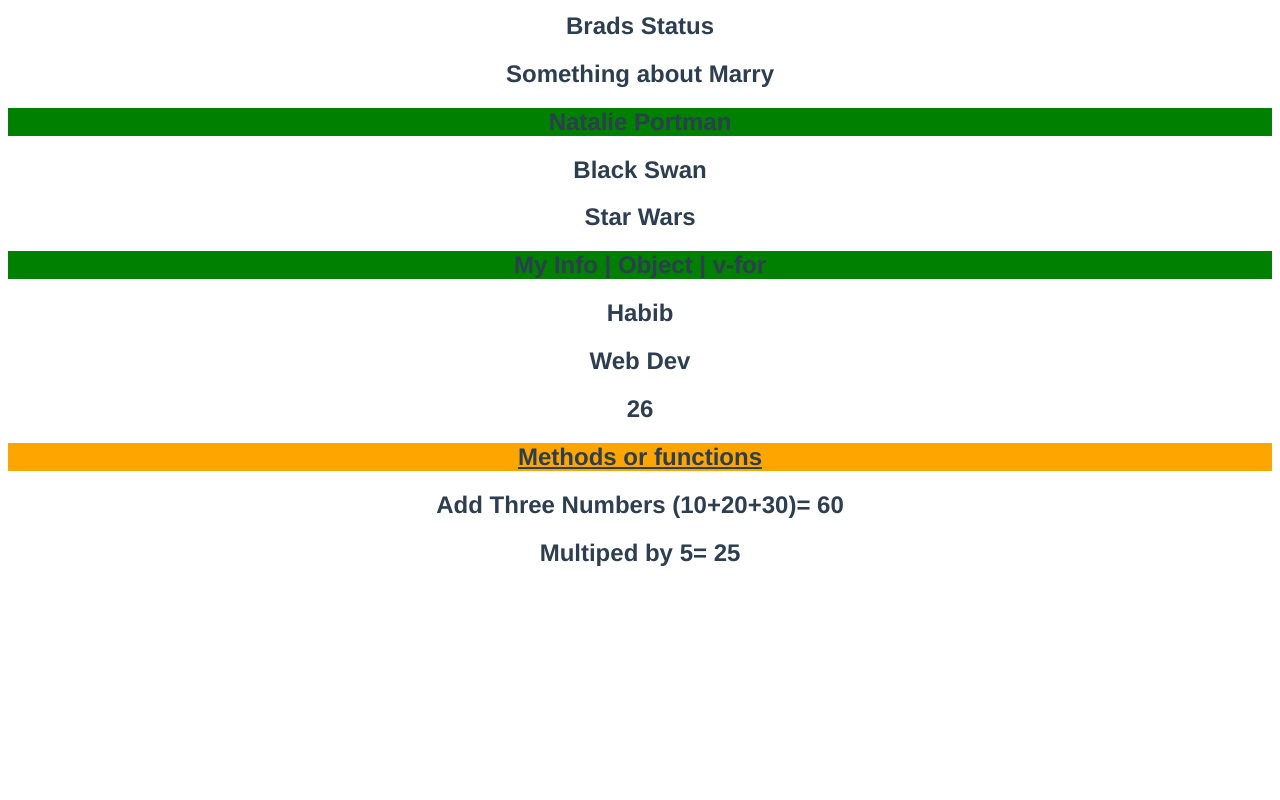
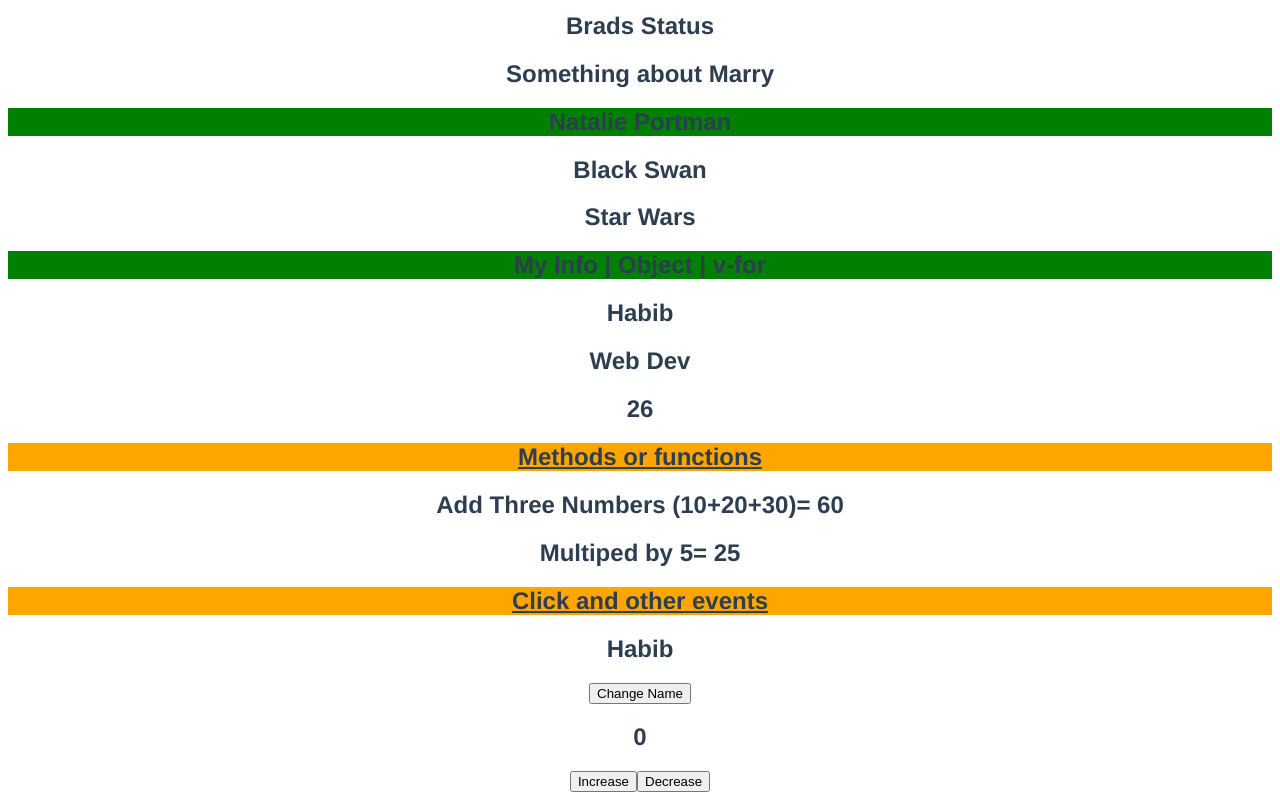
Before and after one commit to habib24457/hello-world-vue-cli, a Vue app: page / in a window 1280 px wide. Shown: the part 1762-2562 px from the top of the page. Before the commit the page ends 2349 px from the top, so only its background shows below. Built offline with nearby package versions, Linux system fonts and the light colour scheme.

Commit message:
Click Event in vue

```diff
--- a/src/App.vue
+++ b/src/App.vue
@@ -63,6 +63,15 @@
     <h2>Add Three Numbers (10+20+30)= {{add(10,20,30)}}</h2>
     <h2>Multiped by 5= {{baseMultiplier(5 )}}</h2>
 
+    <div>
+      <h2 class="underline">Click and other events</h2>
+      <h2>{{myUserName}}</h2>
+      <button v-on:click="myUserName='Rahman'">Change Name</button>
+      <h2>{{count}}</h2>
+      <button @click="(count+=1)">Increase</button>
+      <button @click="(count-=1)">Decrease</button>
+    </div>
+
   </div>
 </template>
 
@@ -111,6 +120,8 @@
         age:'26'
       },
       multiplierNum:5,
+      myUserName:"Habib",
+      count:0
     }
   },
   methods:{
```
